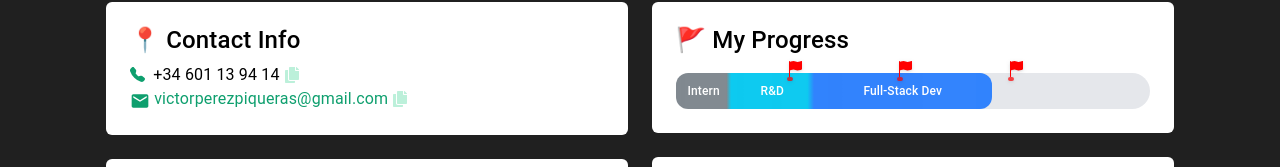
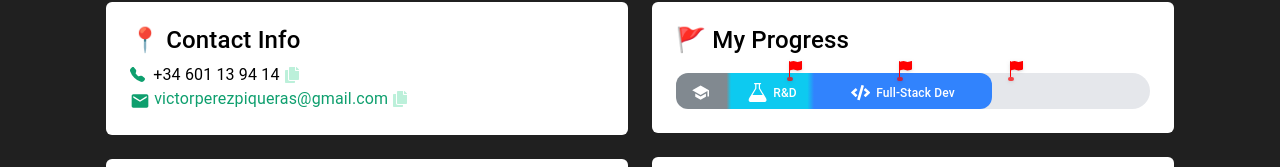
Before and after one commit to victorperezpiqueras/victorperezpiqueras.github.io, a React (Vite) app: page / in a window 1280 px wide. Shown: the part 322-489 px from the top of the page. Built offline with nearby package versions, Linux system fonts and the light colour scheme.

Commit message:
improve experience bar on mobile

```diff
--- a/src/assets/data.json
+++ b/src/assets/data.json
@@ -60,7 +60,8 @@
             "description": "Full stack development of a web application for real-time home sensor management and monitoring.",
             "labels": ["angular", "flask", "python"],
             "color": "#818990",
-            "type": "dev"
+            "type": "dev",
+            "category": "internship"
           },
           {
             "startDate": "2020-07-01",
@@ -70,7 +71,8 @@
             "description": "Full stack development of a web application for the creation and management of dynamic forms to control incidents in companies.",
             "labels": ["angular", "aws", "serverless", "python"],
             "color": "#818990",
-            "type": "dev"
+            "type": "dev",
+            "category": "internship"
           }
         ]
       },
@@ -85,7 +87,8 @@
             "description": "Research support staff in R&D&i project. Design and evaluation of multi-objective optimization algorithms.",
             "labels": ["python"],
             "color": "#0DCAF0",
-            "type": "rdi"
+            "type": "rdi",
+            "category": "rdi"
           }
         ]
       },
@@ -100,7 +103,8 @@
             "description": "Product development in a geographically distributed, multidisciplinar and agile managed team.",
             "labels": ["angular", "aws", "serverless", "python"],
             "color": "#3183FD",
-            "type": "dev"
+            "type": "dev",
+            "category": "dev"
           }
         ]
       }
--- a/src/models/AboutMeData.ts
+++ b/src/models/AboutMeData.ts
@@ -8,6 +8,7 @@ export type SingleExperienceData = {
   labels: string[];
   color: string;
   type: string;
+  category: string;
 };
 
 export type ExperienceData = {
--- a/src/pages/AboutMe/ExperienceBar/ExperienceBar.css
+++ b/src/pages/AboutMe/ExperienceBar/ExperienceBar.css
@@ -1,8 +1,4 @@
-.experience-bar {
-  overflow: hidden;
-}
 .experience-bar::after {
-  position: absolute;
   top: 0;
   right: 0;
   bottom: 0;
--- a/src/pages/AboutMe/ExperienceBar/ExperienceBar.tsx
+++ b/src/pages/AboutMe/ExperienceBar/ExperienceBar.tsx
@@ -1,11 +1,15 @@
 import { Tooltip } from "flowbite-react";
 import { BsFillFlagFill } from "react-icons/bs";
+import { IoMdSchool } from "react-icons/io";
+import { ImLab } from "react-icons/im";
 import {
   SingleExperienceData,
   ExperienceData,
 } from "../../../models/AboutMeData";
 
 import "./ExperienceBar.css";
+import { isMobileScreen } from "../../../shared/isMobile";
+import { FaCode } from "react-icons/fa";
 
 type UIExperience = SingleExperienceData & {
   diffTime: number;
@@ -32,15 +36,14 @@ function ExperienceBar(props: ExperienceProps) {
           barPercentage: 0,
         };
         if (!newEx.endDate) newEx.endDateTime = new Date();
-        let diff =
-          newEx.endDateTime.getTime() - newEx.startDateTime.getTime(); /* /
-        (1000 * 3600 * 24); */
+        const diff =
+          newEx.endDateTime.getTime() - newEx.startDateTime.getTime();
         newEx.diffTime = diff;
         return newEx as UIExperience;
       });
     });
     //flatten array
-    let flatUiExperiences = uiExperiences.reduce(
+    const flatUiExperiences = uiExperiences.reduce(
       (acc, val) => acc.concat(val),
       []
     );
@@ -79,6 +82,55 @@ function ExperienceBar(props: ExperienceProps) {
     return flags;
   }
 
+  function parseTimestampToTimeInYearsAndMonths(timestamp: number): string {
+    const date = new Date(timestamp);
+    const years = date.getFullYear() - 1970;
+    const months = date.getMonth();
+    const yearsString =
+      years > 0 ? `${years} year${years > 1 ? "s" : ""} and ` : "";
+
+    return `${yearsString}${months} month${months > 1 ? "s" : ""}`;
+  }
+
+  function getExperienceText(experience: UIExperience) {
+    return (
+      <div className="inline-flex cursor-pointer">
+        {
+          <Tooltip
+            className={isMobileScreen() ? "w-64" : "w-96"}
+            content={`${
+              experience.position
+            }: ${parseTimestampToTimeInYearsAndMonths(experience.diffTime)}`}
+            style="dark"
+            placement="bottom"
+            trigger={isMobileScreen() ? "click" : "hover"}
+          >
+            {getExperienceIcon(experience)}
+          </Tooltip>
+        }
+        &nbsp;&nbsp;
+        <span className="mt-0.5">
+          {isMobileScreen() || experience.barPercentage < 15
+            ? ""
+            : experience.shortPosition}
+        </span>
+      </div>
+    );
+  }
+
+  function getExperienceIcon(experience: UIExperience) {
+    switch (experience.category) {
+      case "dev":
+        return <FaCode color="white" size="1.2rem" />;
+      case "internship":
+        return <IoMdSchool size="1.2rem" />;
+      case "rdi":
+        return <ImLab size="1.2rem" />;
+      default:
+        return <FaCode size="1.2rem" />;
+    }
+  }
+
   function getExperienceSections(
     experiences: UIExperience[],
     maxLimitTime: number,
@@ -115,8 +167,7 @@ function ExperienceBar(props: ExperienceProps) {
       let ex = updatedExperiences[i];
       let start = lastEnd;
       let end = start + ex.diffTime;
-      let barPercentage = (ex.diffTime / maxLimitTime) * 100; //percentageFactor;
-
+      updatedExperiences[i].barPercentage = (ex.diffTime / maxLimitTime) * 100; //percentageFactor;
       let rounded: string;
       // calculate rounds
       if (i === 0) {
@@ -137,13 +188,15 @@ function ExperienceBar(props: ExperienceProps) {
           key={i}
           className={`absolute ${rounded} h-9 text-xs font-medium text-white text-center p-2.5 experience-bar z-20`}
           style={{
-            width: `${barPercentage * (percentageFactor / 100)}%`,
+            width: `${
+              updatedExperiences[i].barPercentage * (percentageFactor / 100)
+            }%`,
             left: `${(start / maxLimitTime) * percentageFactor}%`,
             backgroundColor: ex.color,
             background: `linear-gradient(90deg, ${ex.color} 0%, ${ex.color} 92%, ${nextGradient} 100%)`,
           }}
         >
-          {ex.shortPosition}
+          {getExperienceText(ex)}
         </div>
       );
       experienceSections.push(section);
```
